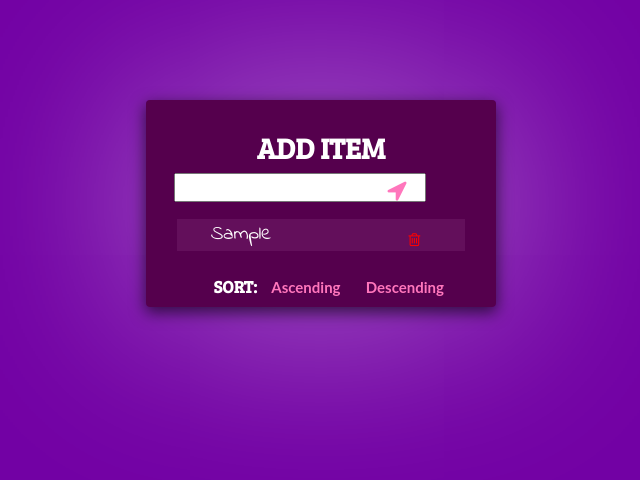
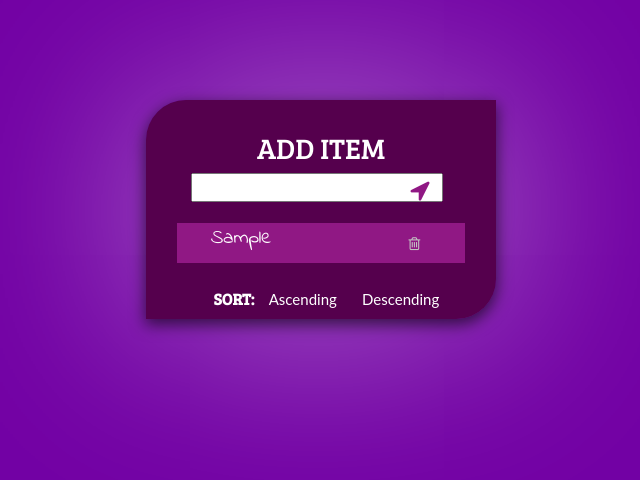
Before and after one commit to FACG2/bayMax-toDO, a website: page index.html in a window 1280 px wide. Both pictures are taken after typing "Sample" into the empty fields and a click on the button 715 px from the left and 184 px from the top of the page. Shown: the whole page, without its empty margins (319-959 px from the left). Drawn offline with Linux system fonts and the light colour scheme.

Commit message:
refactoring again

```diff
--- a/css/style.css
+++ b/css/style.css
@@ -26,7 +26,7 @@ body {
   width: 100%;
    margin:0 auto;
    background: rgba(78,0,56,0.8);
-   border-radius: 4px;
+   border-radius: 40px 0;
    -webkit-box-shadow:
        0 5px 15px 1px rgba(0, 0, 0, 0.6),
        0 0 200px 1px rgba(255, 255, 255, 0.5);
@@ -42,6 +42,7 @@ h2{
      color: white;
      text-align: center;
          margin: 0 auto;
+         font-weight: 400;
 }
 #add-todo button{
   font-size: 23px;
@@ -49,7 +50,7 @@ h2{
   padding: 0;
   max-width: 35px;
   position: relative;
-left: -38px;
+left: -50px;
 
 }
 #add-todo button:hover .fa-location-arrow::before{
@@ -74,13 +75,22 @@ button {
 button:hover {
   color: #0FC57C;
 }
-#ascending , #descending , .fa-location-arrow:before{
-  color: #ff76bc;
+ .fa-location-arrow:before{
+  color: #901884;
   font-weight: bold;
 
 }
+#todo-container , #todo-container label{
+  font-size: 16px;
+  padding: 0;
 
-
+}
+#todo-container button{
+  color: white;
+}
+#todo-container>button:hover{
+font-weight: 600;
+}
 label{
   color: WHITE;
   font-weight: bold;
@@ -94,6 +104,8 @@ label{
 #add-todo{
   margin-left: 10px;
     margin-bottom: 5px;
+    display: flex;
+    justify-content: flex-end;
   }
 
 ul{
@@ -106,7 +118,8 @@ li{
   clear:both;
   list-style:none;
   display:block;
-  background: #630f5b;
+  background: #901884;
+  overflow:hidden;
     line-height:32px;
     padding:0 34px;
     transition: ease-out 0.15s;
@@ -129,14 +142,18 @@ li:hover{
   color: rgba(78,0,56,0.8);
   text-decoration: line-through;
 }
+.marked i{
+  color:red;
+}
 .fa-trash-o{
-  color: red !important;
+  color: #c3c3c3;
 }
 input#new-task{
   font-size: 20px;
   float: left;
   width: 80%;
-  margin-bottom: 5px;
+  margin: 0 auto;
+   margin-bottom: 5px;
 }
 
 
--- a/dom.js
+++ b/dom.js
@@ -29,12 +29,10 @@
     todoNode.appendChild(deleteButtonNode);
 
     // add markTodo button
-      var markButtonNode = document.createElement('button');
       todoNode.addEventListener('click', function(event) {
       var newState = todoFunctions.markTodo(state, todo.id);
       update(newState);
     });
-    todoNode.appendChild(markButtonNode);
     // add classes for css
 
     return todoNode;
--- a/index.html
+++ b/index.html
@@ -2,6 +2,10 @@
 <html>
   <head>
     <meta charset="utf-8">
+    <meta name="viewport" content="width=device-width">
+    <meta name="author" content="BayMax">
+    <meta name="description" content="BayMax team portfolio">
+    <meta name="viewport" content="initial-scale=1">
     <title>tdd todo</title>
 
      <link href="https://fonts.googleapis.com/css?family=Bree+Serif|Indie+Flower" rel="stylesheet">
@@ -20,7 +24,6 @@
           </form>
 
         <div id = "todo-container">
-
           <label>Sort:</label>
           <button id="ascending">Ascending</button>
           <button id="descending">Descending</button>
```
